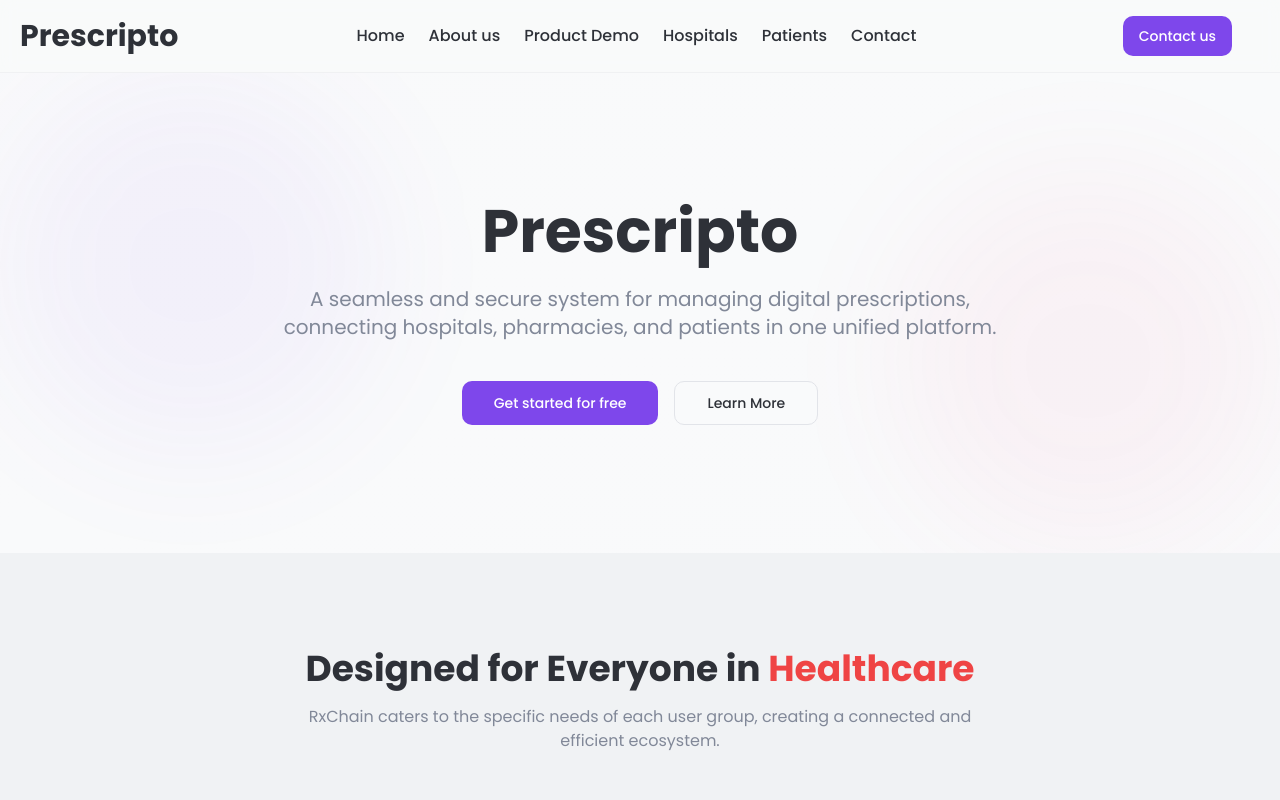
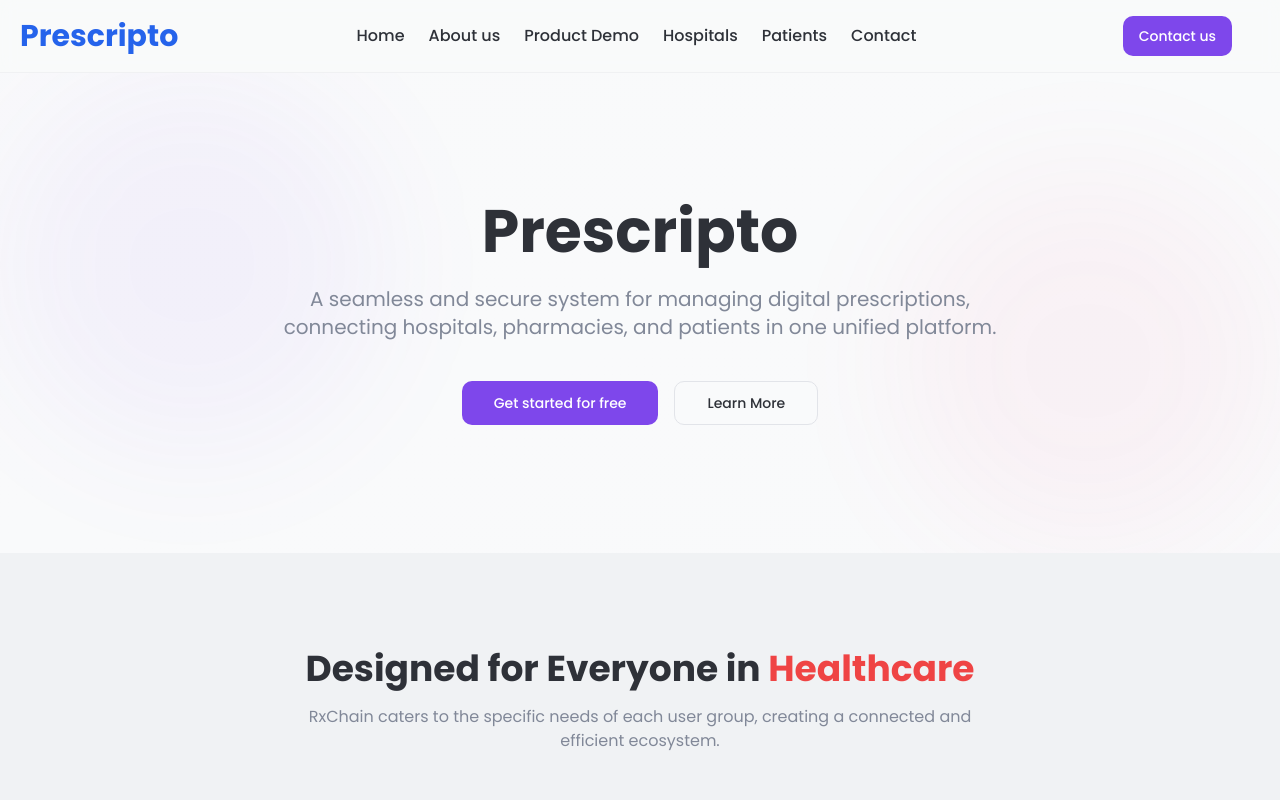
Before and after one commit to Madan94/prescripto, a Next.js app: page / in a window 1280 px wide. Shown: the top 800 px of the page. Built offline with nearby package versions, Linux system fonts and the light colour scheme.

Commit message:
Fix React Component

```diff
--- a/src/pages/demo.tsx
+++ b/src/pages/demo.tsx
@@ -1,7 +1,5 @@
 "use client";
-
-import {CldVideoPlayer} from "next-cloudinary";
-
+import React from "react";
 export function Demo() {
   return (
     <section id="demo" className="py-12 sm:py-24 bg-secondary">
--- a/src/pages/features.tsx
+++ b/src/pages/features.tsx
@@ -1,5 +1,5 @@
 "use client";
-
+import React from "react";
 import { Card, CardHeader, CardTitle, CardDescription } from "@/components/ui/card";
 import { ShieldCheck, BadgeCheck, Trash2, Lock } from "lucide-react";
 import { motion } from "framer-motion";
--- a/src/pages/footer.tsx
+++ b/src/pages/footer.tsx
@@ -1,5 +1,5 @@
 import Link from "next/link";
-
+import React from "react";
 export function Footer() {
   return (
     <footer id="contact" className="bg-card border-t">
--- a/src/pages/header.tsx
+++ b/src/pages/header.tsx
@@ -1,5 +1,5 @@
 "use client";
-
+import React from "react";
 import Link from "next/link";
 import { Menu, X } from "lucide-react";
 import { useState } from "react";
@@ -23,7 +23,7 @@ export function Header() {
     <header className="sticky top-0 z-50 w-full border-b border-border/40 bg-background/95 backdrop-blur supports-[backdrop-filter]:bg-background/60 p-1">
       <div className="container mx-auto flex h-16 items-center justify-between px-4">
         <Link href="#home" className="flex items-center space-x-2">
-          <span className="font-extrabold text-3xl font-headline">Prescripto</span>
+          <span className="font-extrabold text-3xl font-headline text-blue-600">Prescripto</span>
         </Link>
         <nav className="hidden md:flex items-center space-x-6 text-m font-medium">
           {navLinks.map((link) => (
--- a/src/pages/hero-3d.tsx
+++ b/src/pages/hero-3d.tsx
@@ -1,5 +1,5 @@
 "use client";
-
+import React from "react";
 import { Canvas, useFrame } from "@react-three/fiber";
 import { useRef, useMemo } from "react";
 import * as THREE from "three";
--- a/src/pages/hero.tsx
+++ b/src/pages/hero.tsx
@@ -1,5 +1,5 @@
 "use client";
-
+import React from "react";
 import Link from "next/link";
 import { Button } from "@/components/ui/button";
 import { motion } from "framer-motion";
--- a/src/pages/onboarding.tsx
+++ b/src/pages/onboarding.tsx
@@ -1,3 +1,4 @@
+import React from "react";
 import { Button } from "@/components/ui/button";
 import { Card, CardHeader, CardTitle, CardDescription, CardContent, CardFooter } from "@/components/ui/card";
 import { ArrowRight } from "lucide-react";
--- a/src/pages/user-categories.tsx
+++ b/src/pages/user-categories.tsx
@@ -1,3 +1,4 @@
+import React from "react";
 import { Card, CardHeader, CardTitle, CardDescription } from "@/components/ui/card";
 import { Hospital, Store, Smartphone } from "lucide-react";
 
```
Also changed, not shown: src/pages/mobileapp.tsx (added).
